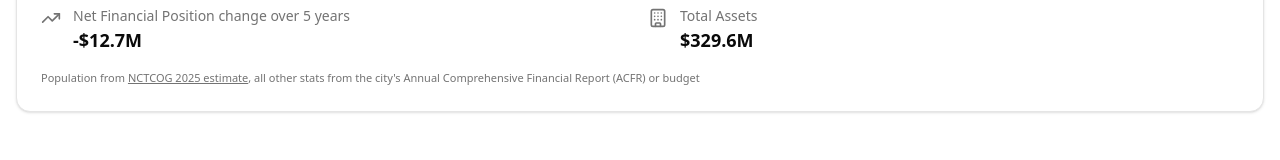
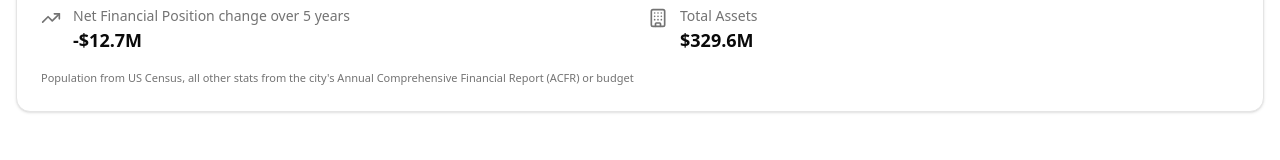
Before and after one commit to CurtisGreen/city-budget, a Next.js app: page /city/addison in a window 1280 px wide. Shown: the part 412-572 px from the top of the page. Built offline with nearby package versions, Linux system fonts and the light colour scheme.

Commit message:
Remove nctcog references after using census population instead

```diff
--- a/app/city/[cityId]/page.tsx
+++ b/app/city/[cityId]/page.tsx
@@ -94,7 +94,7 @@ export default async function CityPage({ params }: CityPageProps) {
   };
 
   const averagePopulationDensity = calculateAveragePopulationDensity(
-    allCities.map((c) => c.info)
+    allCities.map((c) => c.info),
   );
 
   const revenues = allCities.map((c) => c.info.revenueBySource);
@@ -192,7 +192,7 @@ export default async function CityPage({ params }: CityPageProps) {
           <div className="grid grid-cols-1 lg:grid-cols-2 gap-6">
             <PopulationChart
               title="Population"
-              subtitle="From US Census and latest NCTCOG estimates"
+              subtitle="From US Census"
               cities={[{ ...cityData.info, data: cityData.info.populations }]}
             />
             <PopulationChart
--- a/components/city-info-card.tsx
+++ b/components/city-info-card.tsx
@@ -74,15 +74,8 @@ export function CityInfoCard({ cityData }: CityInfoCardProps) {
           </div>
         </div>
         <div className="text-[11px] text-muted-foreground mt-4">
-          Population from{" "}
-          <Link
-            href="https://rdc.dfwmaps.com/pdfs/2025%20NCTCOG%20Population%20Estimates%20Publication.pdf"
-            className="underline"
-          >
-            NCTCOG 2025 estimate
-          </Link>
-          , all other stats from the city's Annual Comprehensive Financial
-          Report (ACFR) or budget
+          Population from US Census, all other stats from the city's Annual
+          Comprehensive Financial Report (ACFR) or budget
         </div>
       </CardContent>
     </Card>
--- a/components/comparison-table.tsx
+++ b/components/comparison-table.tsx
@@ -115,15 +115,8 @@ export function ComparisonTable({ cities }: ComparisonTableProps) {
           </Table>
         </div>
         <div className="text-sm text-muted-foreground mt-4">
-          Population from{" "}
-          <Link
-            href="https://rdc.dfwmaps.com/pdfs/2025%20NCTCOG%20Population%20Estimates%20Publication.pdf"
-            className="underline"
-          >
-            NCTCOG 2025 estimate
-          </Link>
-          , all other stats from the city's Annual Comprehensive Financial
-          Report (ACFR) and budget
+          Population from US Census, all other stats from the city's Annual
+          Comprehensive Financial Report (ACFR) and budget
         </div>
       </CardContent>
     </Card>
--- a/components/property-tax-bill-table.tsx
+++ b/components/property-tax-bill-table.tsx
@@ -59,15 +59,8 @@ export function ComparisonTable2({ cities }: { cities: CityData[] }) {
           />
         </div>
         <div className="text-sm text-muted-foreground mt-4">
-          Population from{" "}
-          <Link
-            href="https://rdc.dfwmaps.com/pdfs/2025%20NCTCOG%20Population%20Estimates%20Publication.pdf"
-            className="underline"
-          >
-            NCTCOG 2025 estimate
-          </Link>
-          , all other stats from the city's Annual Comprehensive Financial
-          Report (ACFR) and budget
+          Population from US Census, all other stats from the city's Annual
+          Comprehensive Financial Report (ACFR) and budget
         </div>
       </CardContent>
     </Card>
```
